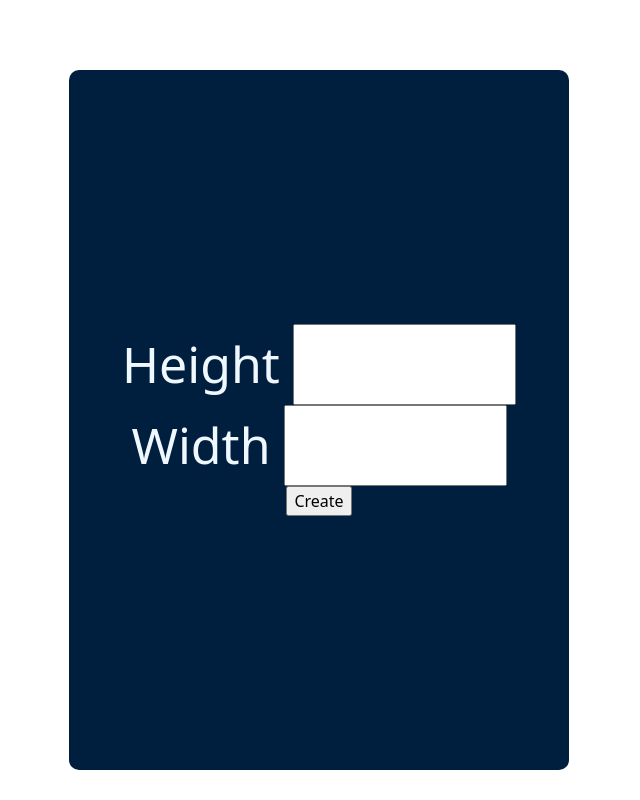
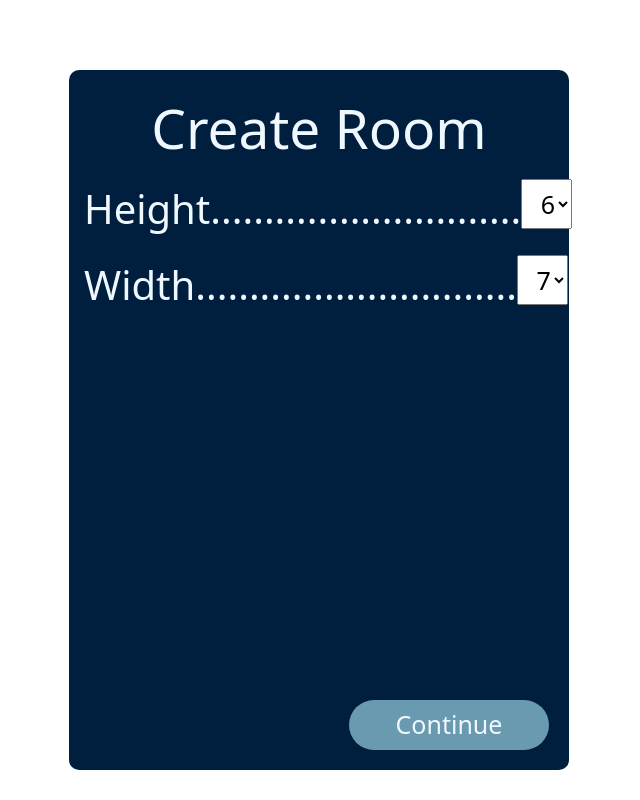
Before and after one commit to vprates-22/connect-four-web, a React (Vite) app in the folder frontend/: page / in a window 1280 px wide. Shown: the whole page, without its empty margins (321-961 px from the left). Built offline with nearby package versions, Linux system fonts and the light colour scheme.

Commit message:
update: PopUp

```diff
--- a/frontend/src/components/PopUp/CreatePopUp.css
+++ b/frontend/src/components/PopUp/CreatePopUp.css
@@ -11,14 +11,69 @@
     margin-left: -250px;
     margin-top: -250px;
 
-    align-content: center;
     text-align: center;
 
     border-radius: 10px;
+
+    padding-top: 25px;
+    padding-bottom: 30px;
+    padding-left: 15px;
+    padding-right: 15px;
+}
+
+.GameParams{
+    padding-top: 10px;
+}
+
+.Title{
+    color: aliceblue;
+    font-size: 55px;
 }
 
 .BoardParams{
+    display: flex;
+    flex-direction: column;
+    justify-content: space-between;
+}
+
+.DimParams{
     color: aliceblue;
 
-    font-size: 50px;
+    display: flex;
+    flex-direction:row;
+    justify-content: space-between;
+
+    font-size: 40px;
 }
+
+.BoardSelect{
+    height: 50px;
+    width: 60px;
+
+    text-align: right;
+
+    font-size: 25px;
+}
+
+.SubmitDiv{
+    position: absolute;
+    bottom: 20px;
+    right: 20px;
+
+    justify-content: right;
+}
+
+.SubmitButton{
+    color: aliceblue;
+    font-size: 25px;
+
+    background-color: #6A9AB0;
+    border-radius: 100px;
+    border: none;
+
+    text-align: center;
+
+
+    height: 50px;
+    width: 200px;
+}
--- a/frontend/src/components/PopUp/CreatePopUp.tsx
+++ b/frontend/src/components/PopUp/CreatePopUp.tsx
@@ -1,16 +1,48 @@
 import './CreatePopUp.css'
+
+type CreateOptParams = {
+    idName:string,
+    minVal:number,
+    maxVal:number
+}
+
+const CreateOptions = (params:CreateOptParams) => {
+    const idName:string = params.idName
+    const minVal:number = params.minVal
+    const maxVal:number = params.maxVal
+
+
+    const arrayLength = maxVal - minVal + 1
+    const options = [...Array(arrayLength).keys()].map(i => i + minVal);
+
+    return(
+        <>
+            <select className='BoardSelect' id={idName}>
+                {options.map(size => <option value={size}>{size}</option>)}
+            </select>
+        </>
+
+    );
+}
 
 const CreatePopUp = () => {
     return (
         <div className="PopUpBox">
-            <div className='BoardParams'>
-                Height <input type="number" name="" id="" min="5" max="10"/>
-            </div>
-            <div className='BoardParams'>
-                Width <input type="number" name="" id="" min="6" max="12"/>
-            </div>
-            <div className='SendData'>
-                <input type="button" value="Create" />
+            <h1 className='Title'>Create Room</h1>
+            <form className='GameParams'>
+                <div className='BoardParams'>
+                    <div className='DimParams'>
+                        <p>Height.............................</p>
+                        <CreateOptions {...{idName:'Height', minVal:6, maxVal:10}}/>
+                    </div>
+                    <div className='DimParams'>
+                        <p>Width..............................</p>
+                        <CreateOptions {...{idName:'Height', minVal:7, maxVal:12}}/>
+                    </div>
+                </div>
+            </form>
+            <div className='SubmitDiv'>
+                <button className='SubmitButton' type='submit'>Continue</button>
             </div>
         </div>
     );
```
